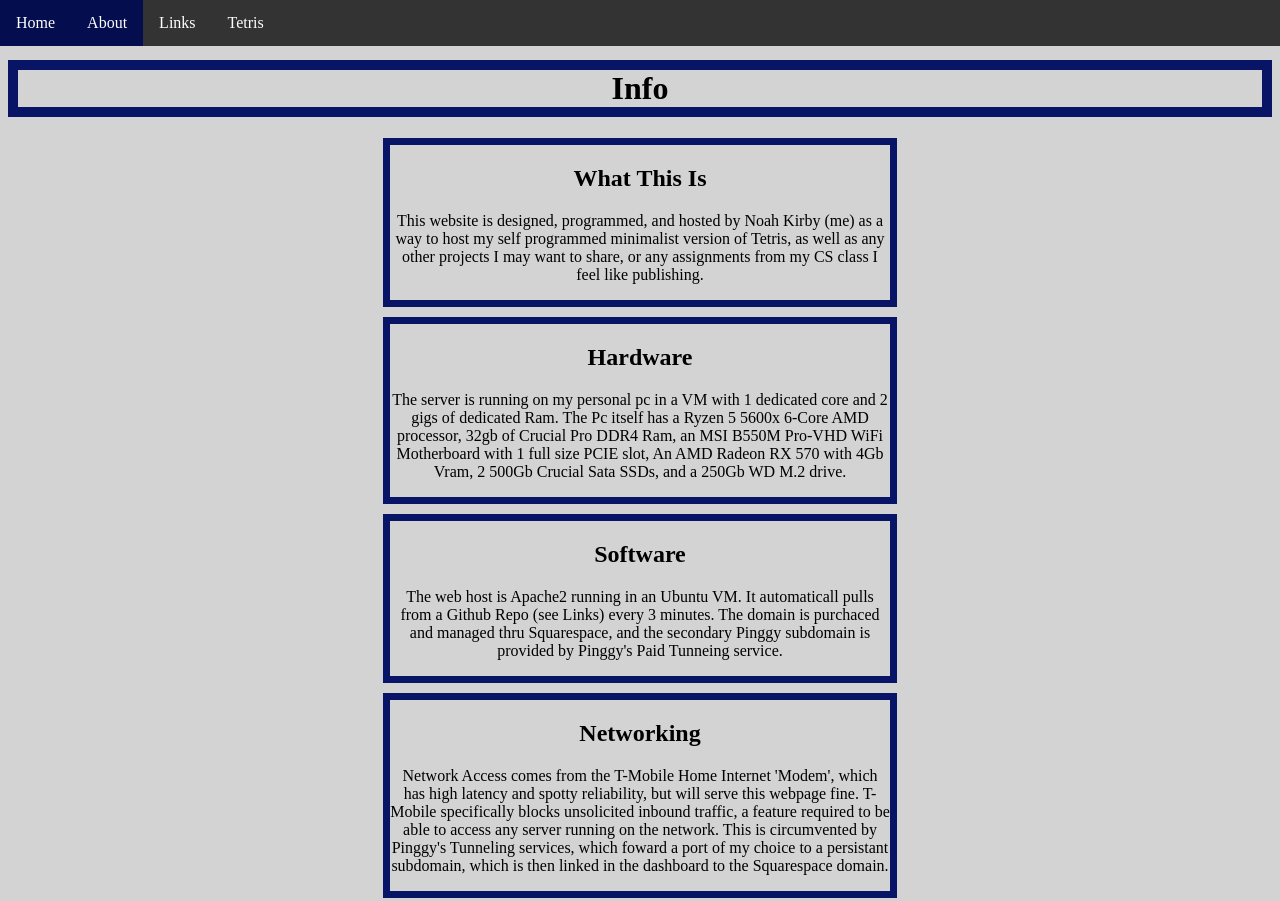
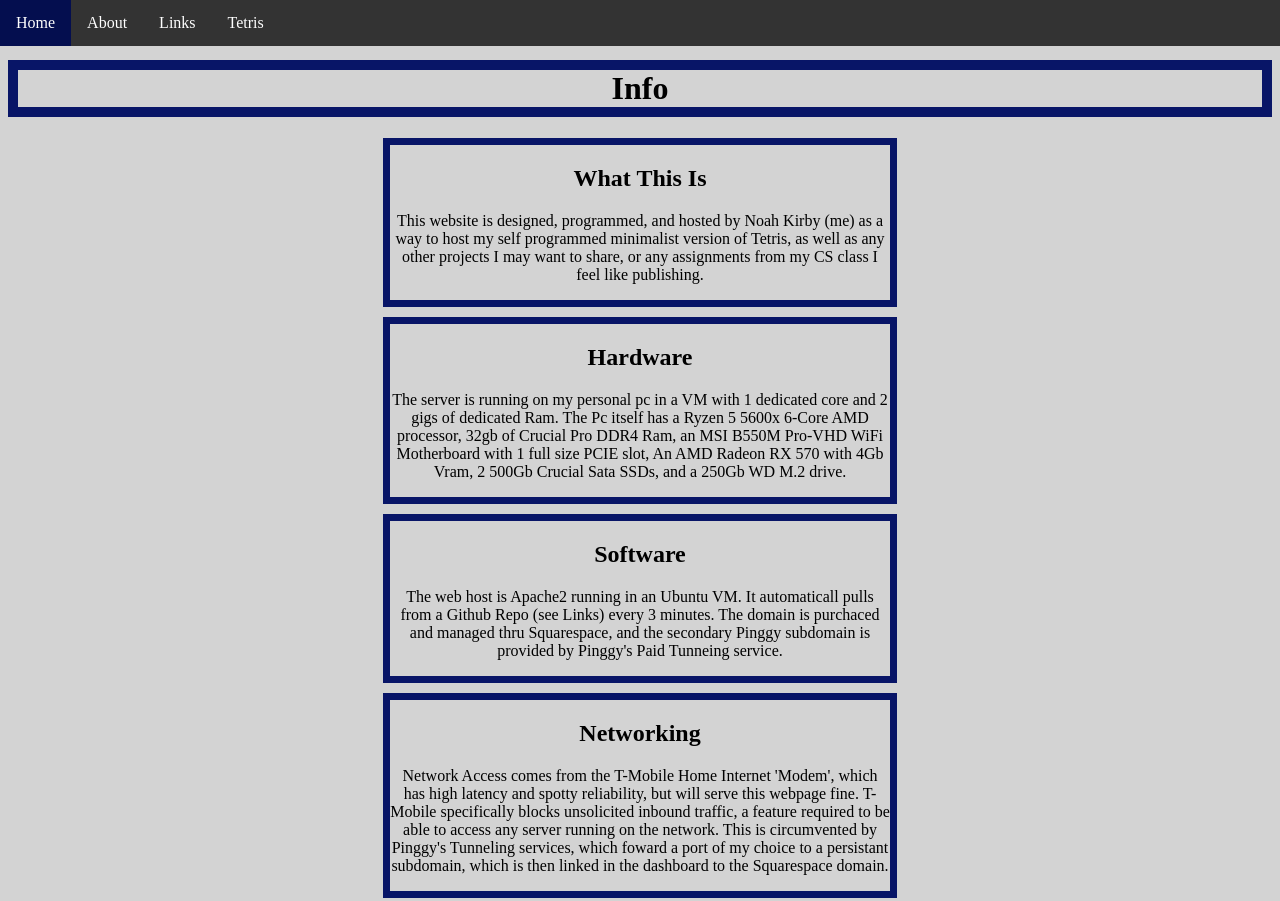
Before and after one commit to nonokirby/nonokirby.github.io, a plain HTML site: page information.html in a window 1280 px wide. Shown: the top 901 px of the page. Drawn offline with Linux system fonts and the light colour scheme.

Commit message:
Update information.html

```diff
--- a/information.html
+++ b/information.html
@@ -99,7 +99,7 @@ li a:hover:not(.active) {
      <!-- Navbar-->
 	<!-- Navbar Config -->
 <script>
-  document.getElementById("ninformation").classList.add('active');
+  document.getElementById("ninformation").className('active');
 </script>
      <!-- Navbar Config -->
 
```
